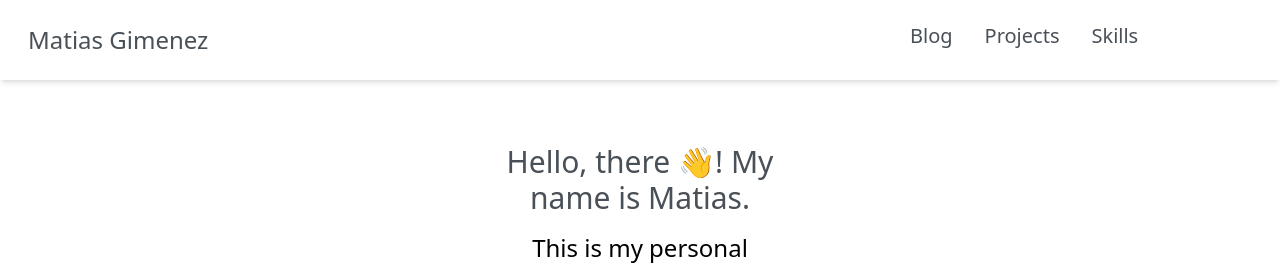
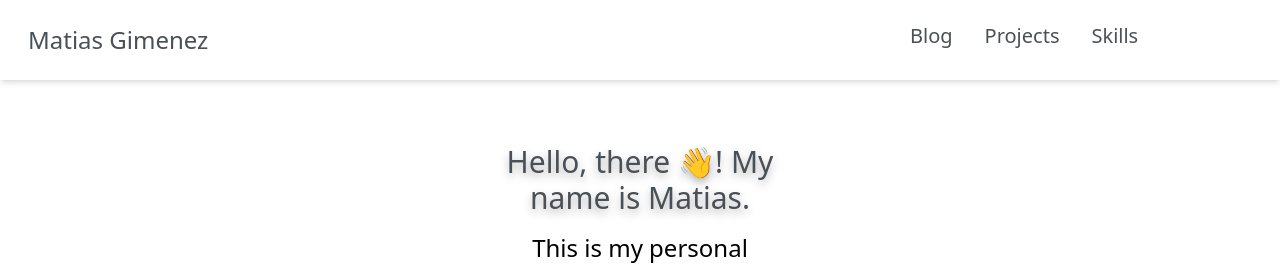
Before and after one commit to matiasgimenezdev/portfolio, a React (Vite) app: page / in a window 1280 px wide. Shown: the top 266 px of the page. Built offline with nearby package versions, Linux system fonts and the light colour scheme; some icons are missing.

Commit message:
fixing styles

```diff
--- a/src/components/Hero.tsx
+++ b/src/components/Hero.tsx
@@ -5,7 +5,7 @@ import { DiGithubBadge } from 'react-icons/di';
 export const Hero: FunctionComponent = () => {
 	return (
 		<Balancer className='text-center font-light text-xl w-9/12 px-4 block leading-8 md:w-1/3 xl:text-2xl'>
-			<h2 className='mb-4 font-medium text-2xl xl:text-3xl text-grey-dark'>
+			<h2 className='mb-4 font-medium text-2xl text-grey-dark drop-shadow-grey xl:text-3xl  '>
 				Hello, there 👋! My name is Matias.
 			</h2>
 			This is my personal site made using React, Typescript, and
```
